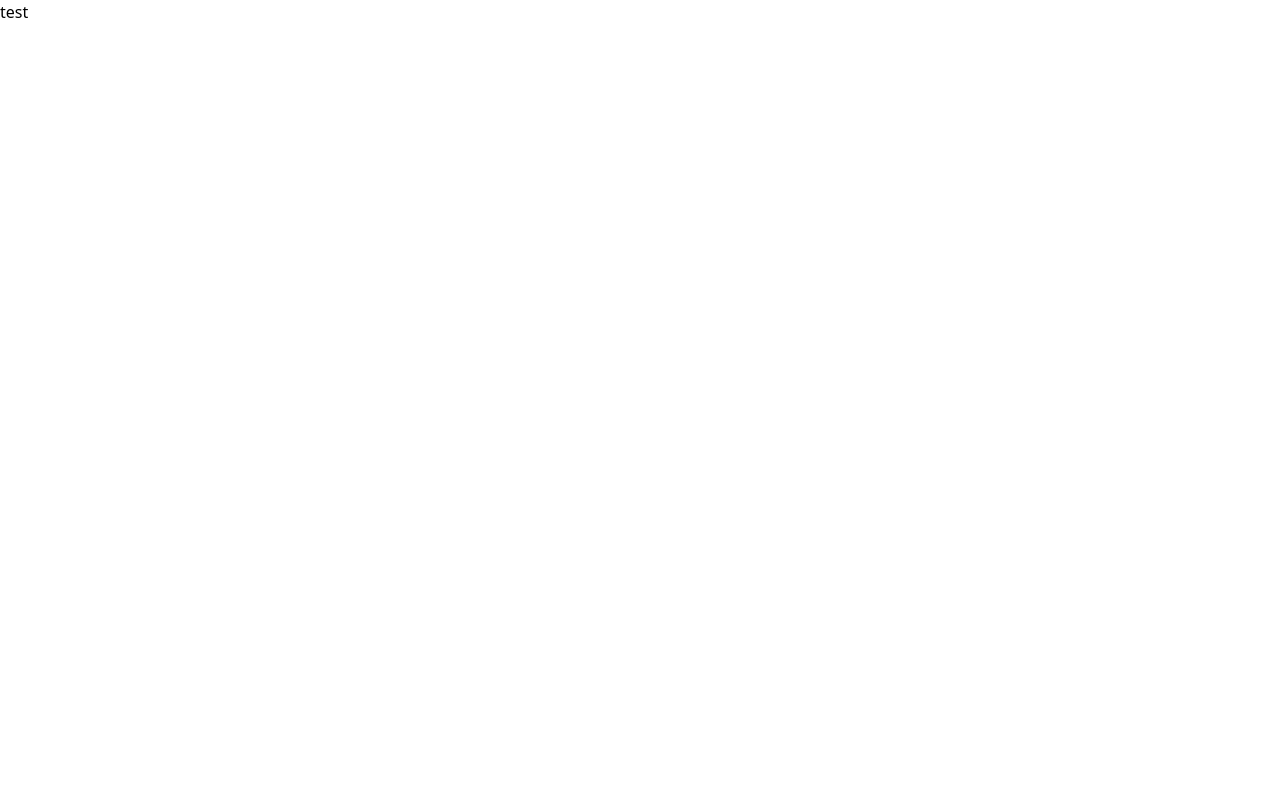
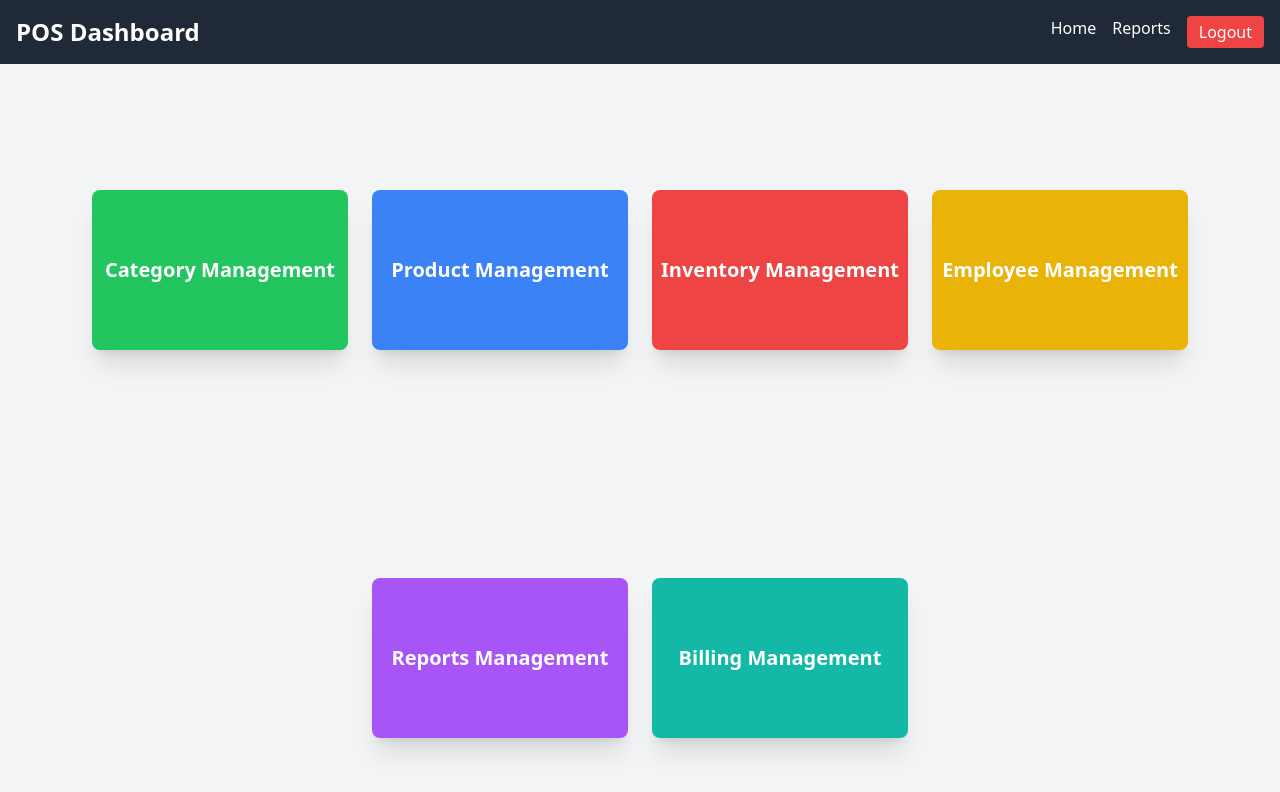
Before and after one commit to ayeshaaamir/retail-epos-frontend, a React (Vite) app in the folder style-mantra-pos/: page /dashboard in a window 1280 px wide. Shown: the top 792 px of the page. Built offline with nearby package versions, Linux system fonts and the light colour scheme; sample sign-in values are in the browser's storage.

Commit message:
dashboard UI..

```diff
--- a/style-mantra-pos/index.html
+++ b/style-mantra-pos/index.html
@@ -4,7 +4,6 @@
     <meta charset="UTF-8" />
     <link rel="icon" type="image/svg+xml" href="/vite.svg" />
     <meta name="viewport" content="width=device-width, initial-scale=1.0" />
-    <script src="https://unpkg.com/@tailwindcss/browser@4"></script>
     <title>Vite + React</title>
   </head>
   <body>
--- /dev/null
+++ b/style-mantra-pos/src/components/Header.jsx
@@ -0,0 +1,44 @@
+import { Link } from "react-router-dom";
+import { useDispatch, useSelector } from "react-redux";
+import { logout } from "../redux/slices/authSlice";
+
+const Header = () => {
+  const dispatch = useDispatch();
+  const userRole = useSelector((state) => state.auth.userRole);
+
+  const handleLogout = () => {
+    dispatch(logout());
+  };
+
+  return (
+    <header className="bg-gray-800 text-white p-4 shadow-md flex justify-between items-center">
+      <h1 className="text-2xl font-bold">POS Dashboard</h1>
+      <nav>
+        <ul className="flex space-x-4">
+          <li>
+            <Link to="/dashboard" className="hover:text-gray-300">
+              Home
+            </Link>
+          </li>
+          {userRole === "admin" && (
+            <li>
+              <Link to="/reports" className="hover:text-gray-300">
+                Reports
+              </Link>
+            </li>
+          )}
+          <li>
+            <button
+              onClick={handleLogout}
+              className="bg-red-500 px-3 py-1 rounded hover:bg-red-600"
+            >
+              Logout
+            </button>
+          </li>
+        </ul>
+      </nav>
+    </header>
+  );
+};
+
+export default Header;
--- a/style-mantra-pos/src/pages/Dashboard.jsx
+++ b/style-mantra-pos/src/pages/Dashboard.jsx
@@ -1,11 +1,74 @@
-import React from 'react'
+import { Link } from "react-router-dom";
+import { useSelector } from "react-redux";
+import Header from "../components/Header";
+
+const colorMap = {
+  red: "bg-red-500 hover:bg-red-600",
+  blue: "bg-blue-500 hover:bg-blue-600",
+  green: "bg-green-500 hover:bg-green-600",
+  yellow: "bg-yellow-500 hover:bg-yellow-600",
+  purple: "bg-purple-500 hover:bg-purple-600",
+  teal: "bg-teal-500 hover:bg-teal-600",
+};
 
 const Dashboard = () => {
+  const userRole = useSelector((state) => state.auth.userRole);
+
   return (
-    <div>
-      test
+    <>
+      <Header />
+      <div className="flex flex-wrap justify-center items-center min-h-screen p-6 gap-6 bg-gray-100">
+        {userRole === "admin" && (
+          <>
+            <DashboardCard
+              to="/category-management"
+              title="Category Management"
+              color="green"
+            />
+            <DashboardCard
+              to="/product-management"
+              title="Product Management"
+              color="blue"
+            />
+            <DashboardCard
+              to="/inventory-management"
+              title="Inventory Management"
+              color="red"
+            />
+
+            <DashboardCard
+              to="/employee"
+              title="Employee Management"
+              color="yellow"
+            />
+            <DashboardCard
+              to="/reports"
+              title="Reports Management"
+              color="purple"
+            />
+          </>
+        )}
+        <DashboardCard to="/billing" title="Billing Management" color="teal" />
+      </div>
+    </>
+  );
+};
+
+const DashboardCard = ({ to, title, color }) => {
+  return (
+    <div
+      className={`w-64 h-40 flex items-center justify-center rounded-lg shadow-xl transition-all ${
+        colorMap[color] || "bg-gray-500 hover:bg-gray-600"
+      }`}
+    >
+      <Link
+        to={to}
+        className="text-white text-xl font-semibold text-center w-full h-full flex items-center justify-center"
+      >
+        {title}
+      </Link>
     </div>
-  )
-}
+  );
+};
 
-export default Dashboard
+export default Dashboard;
--- /dev/null
+++ b/style-mantra-pos/src/pages/NotFound.jsx
@@ -0,0 +1,20 @@
+import { Link } from "react-router-dom";
+
+const NotFound = () => {
+  return (
+    <div className="flex flex-col items-center justify-center min-h-screen bg-gray-100 text-center">
+      <h1 className="text-6xl font-bold text-gray-800">404</h1>
+      <p className="text-xl text-gray-600 mt-2">
+        Oops! The page you're looking for doesn't exist.
+      </p>
+      <Link
+        to="/dashboard"
+        className="mt-6 px-6 py-3 bg-blue-500 text-white rounded-lg text-lg hover:bg-blue-600 transition-all"
+      >
+        Go to Dashboard
+      </Link>
+    </div>
+  );
+};
+
+export default NotFound;
--- a/style-mantra-pos/src/routes/AppRoutes.jsx
+++ b/style-mantra-pos/src/routes/AppRoutes.jsx
@@ -2,6 +2,8 @@ import { Routes, Route, Navigate } from "react-router-dom";
 import { useSelector } from "react-redux";
 import Login from "../pages/Login";
 import Dashboard from "../pages/Dashboard";
+import NotFound from "../pages/NotFound";
+import "../App.css";
 
 const ProtectedRoute = ({ children }) => {
   const token = useSelector((state) => state.auth.token);
@@ -20,7 +22,7 @@ const AppRoutes = () => {
           </ProtectedRoute>
         }
       />
-      <Route path="*" element={<Navigate to="/login" />} />
+      <Route path="*" element={<NotFound />} />
     </Routes>
   );
 };
```
